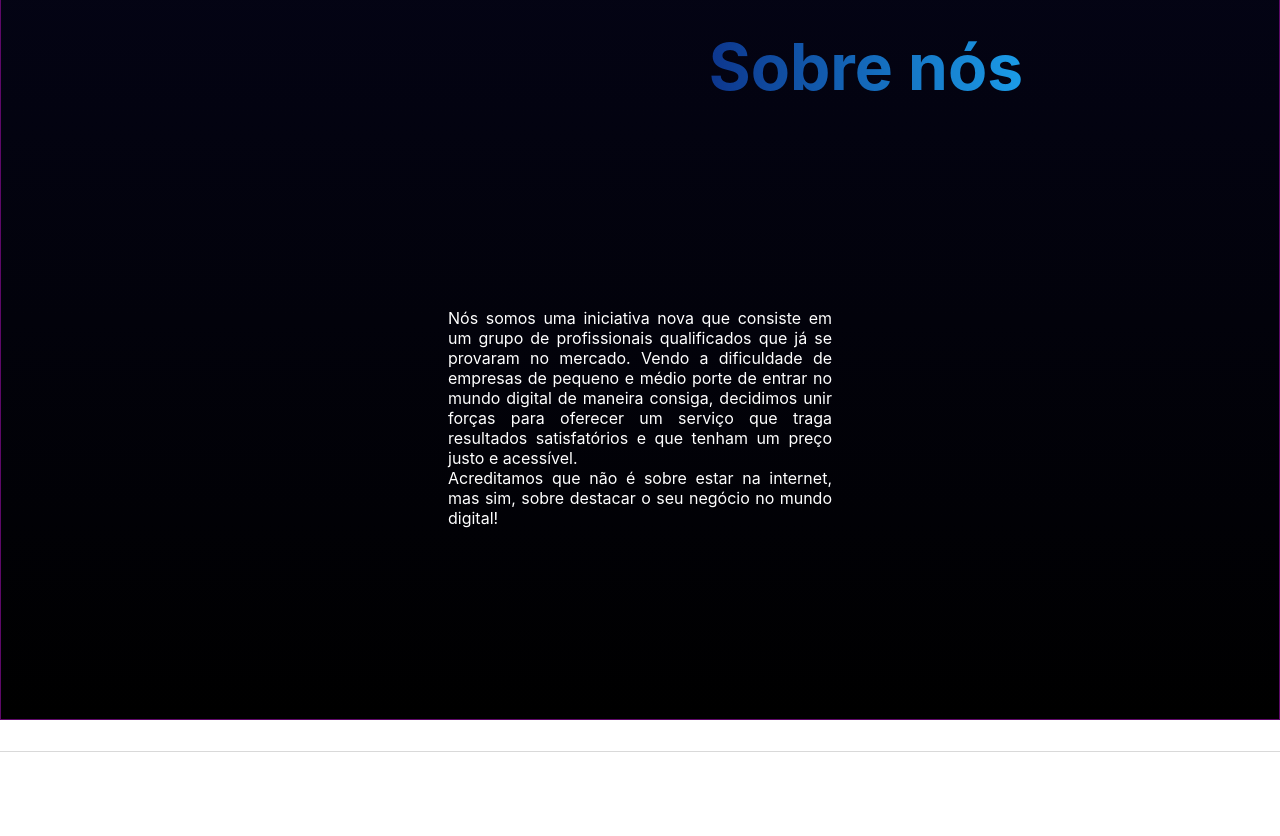
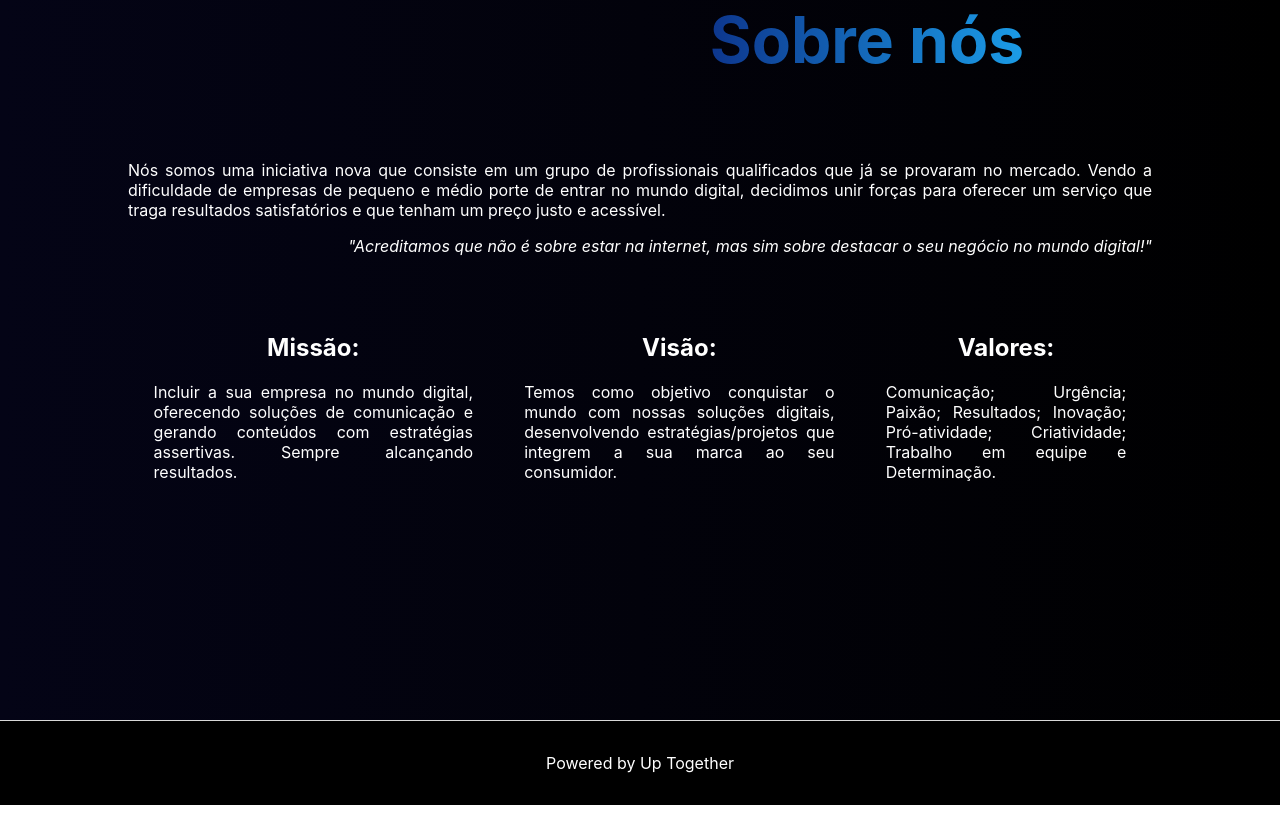
Before and after one commit to JonathanRomano/uptogether, a Next.js app: page / in a window 1280 px wide. Shown: the part 880-1716 px from the top of the page. After the commit the page ends 1685 px from the top, so only its background shows below. Built offline with nearby package versions, Linux system fonts and the light colour scheme.

Commit message:
ajustando o css e adcionando conteudo na home

```diff
--- a/pages/index.tsx
+++ b/pages/index.tsx
@@ -15,7 +15,7 @@ return (
 			<link rel="icon" href="/favicon.ico" />
 		</Head>
 
-		<main>
+		<main className={styles.container}>
 
 			<div className={styles.main}>
 				<div>
@@ -75,18 +75,34 @@ return (
 				</div>
 
 				<div className={styles.textBox}>
-				Nós somos uma iniciativa nova que consiste em um grupo de profissionais qualificados que já se provaram no mercado. Vendo a dificuldade de empresas de pequeno e médio porte de entrar no mundo digital de maneira consiga, decidimos unir forças para oferecer um serviço que traga resultados satisfatórios e que tenham um preço justo e acessível.
-				<br/>
-				Acreditamos que não é sobre estar na internet, mas sim, sobre destacar o seu negócio no mundo digital!
+					Nós somos uma iniciativa nova que consiste em um grupo de profissionais qualificados que já se provaram no mercado. Vendo a dificuldade de empresas de pequeno e médio porte de entrar no mundo digital, decidimos unir forças para oferecer um serviço que traga resultados satisfatórios e que tenham um preço justo e acessível.
+					<p>
+						"Acreditamos que não é sobre estar na internet, mas sim sobre destacar o seu negócio no mundo digital!"
+					</p>
+				</div>
+
+				<div className={styles.textBox2}>
+
+				<div>
+						<h2>
+							Missão:
+						</h2>
+						Incluir a sua empresa no mundo digital, oferecendo soluções de comunicação e gerando conteúdos com estratégias assertivas. Sempre alcançando resultados.					</div>
+					<div>
+						<h2>
+							Visão:
+						</h2>
+						Temos como objetivo conquistar o mundo com nossas soluções digitais, desenvolvendo estratégias/projetos que integrem a sua marca ao seu consumidor.
+					</div>
+					<div>
+						<h2>
+							Valores:
+						</h2>
+						Comunicação; Urgência; Paixão; Resultados; Inovação; Pró-atividade; Criatividade; Trabalho em equipe e Determinação.
+					</div>
 				</div>
 
 			</div>
-
-			<Link href="/#">
-				<a className={styles.menuItem}>
-					Blog
-				</a>
-			</Link>
 
 		</main>
 
--- a/styles/Home.module.css
+++ b/styles/Home.module.css
@@ -1,3 +1,7 @@
+.container{
+  background: black;
+}
+
 /* Seção inicial */
 
 .main {
@@ -6,8 +10,7 @@
   display: flex;
   flex-direction: row;
   align-items: flex-start;
-  background: -webkit-linear-gradient(top,black,black,rgb(4, 4, 22));
-}
+  background: -webkit-linear-gradient(right,black,rgb(4, 4, 22));}
 
 .main h3{
   margin-top: 10vw;
@@ -79,14 +82,13 @@
 }
 
 /* Seção sobre */
-
+/*   border:rgb(94, 9, 105) 1px solid; */
 .main2 {
   min-height: 100vh;
   padding: 4rem;
   display: flex;
   flex-direction: column;
-  border:rgb(94, 9, 105) 1px solid;
-  background: -webkit-linear-gradient(bottom,black,rgb(4, 4, 22));
+  background: -webkit-linear-gradient(right,black,rgb(4, 4, 22));
 }
 
 .title2{
@@ -102,15 +104,36 @@
   text-align: right;
   align-self: flex-end;
   padding-right: 15vw;
+  margin-top: -2vw;
+}
+.textBox {
+  align-self: center;
+  max-width: 80vw;
+  text-align: justify;
+  display: flex;
+  flex-direction: column;
+  padding-top: 3vw;
+}
+.textBox p {
+  font-style: italic;
+  text-align: right;
 }
 
-.textBox {
+.textBox2 {
   align-self: center;
-  max-width: 30vw;
-  padding-top: 20vh;
+  max-width: 80vw;
+  padding-top: 2vh;
   text-align: justify;
+  display: flex;
+  justify-content: space-around;
 }
 
+.textBox2 div{
+  padding: 2vw;
+}
+.textBox2 h2 {
+  text-align: center;
+}
 
 .footer {
   display: flex;
@@ -119,4 +142,5 @@
   border-top: 1px solid #d9d9d9;
   justify-content: center;
   align-items: center;
+  background-color: black;
 }
```
